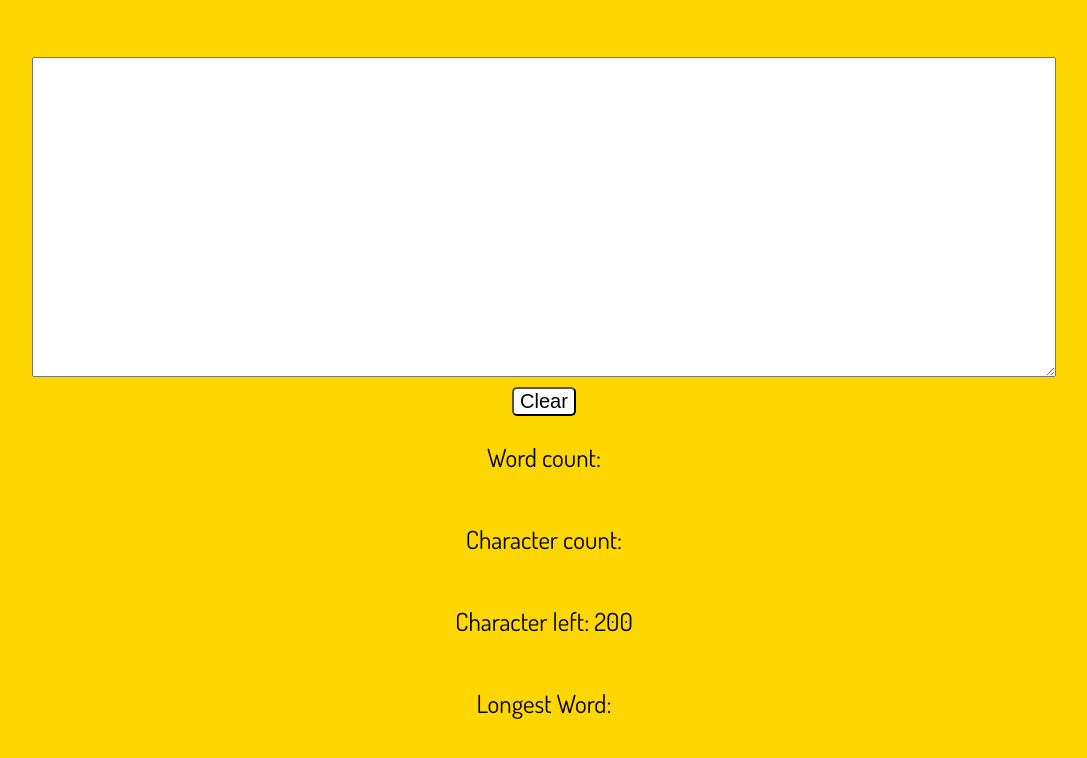
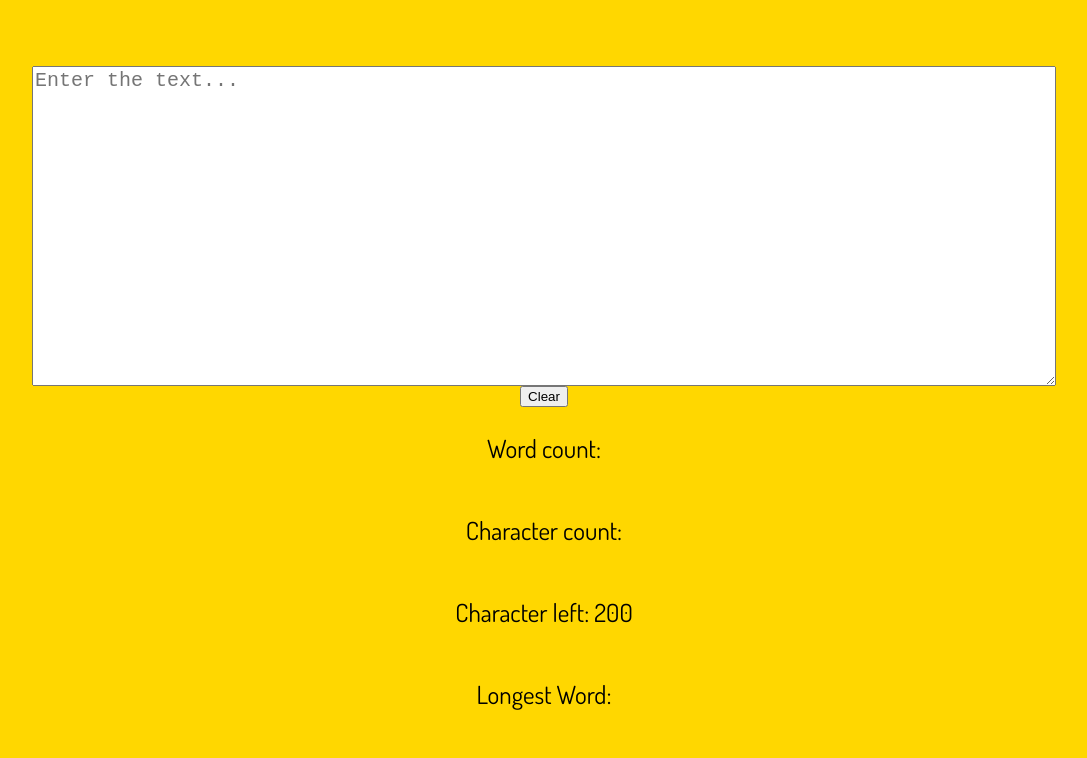
Before and after one commit to ayushkr7/Web-Dev-Challenges, a plain HTML site: page index.html in a window 1280 px wide. Shown: the whole page, without its empty margins (96-1183 px from the left). Drawn offline with Linux system fonts and the light colour scheme.

Commit message:
Update index.html

```diff
--- a/index.html
+++ b/index.html
@@ -11,8 +11,8 @@
   </head>
   <body>
     <div class="container">
-      <textarea id="txtid" name="txtname" rows="4" cols="50" maxlength="200" spellcheck="true"></textarea>
-      <input type="button" value='Clear' onclick="clearAll();">
+      <textarea id="txtid" name="txtname" rows="4" cols="50" maxlength="200"  spellcheck="true" placeholder="Enter the text..."></textarea>
+      <button type="button" id='btn' onclick="clearAll();">Clear</button>
       <p>Word count: <span id="count"></span></p>
       <p>Character count: <span id="count-char"></span></p>
       <p>Character left: <span id="count-left"></span></p>
```
